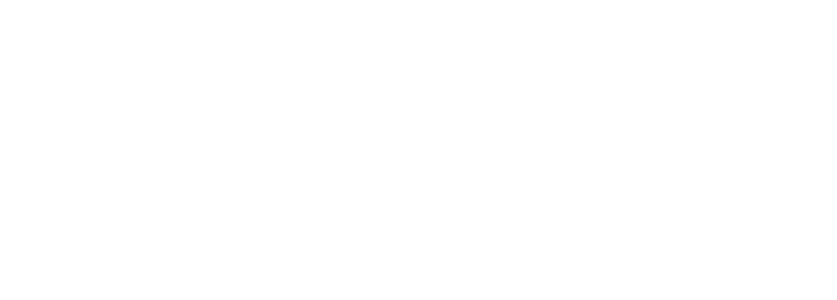
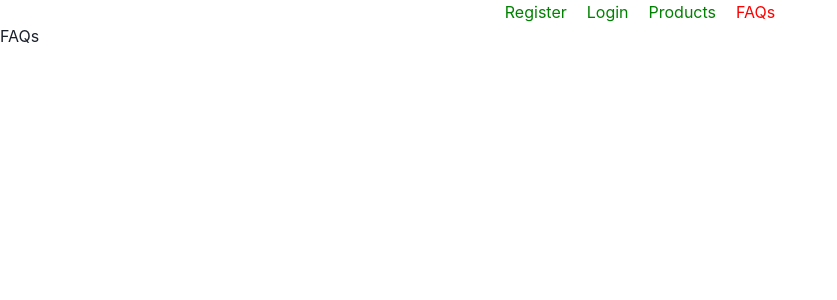
Before and after one commit to Maurice-Jah/form-react, a React (Vite) app: page /faqs in a window 1280 px wide. Before the commit this address had no page. Shown: the top 300 px of the page, without its empty margins (0-837 px from the left). Built offline with nearby package versions, Linux system fonts and the light colour scheme.

Commit message:
create more pages and import Nav page

```diff
--- a/src/App.jsx
+++ b/src/App.jsx
@@ -1,12 +1,16 @@
 import Register from "./Register";
 import Login from "./Login";
+import Product from "./Product";
+import FAQs from "./FAQs";
 import { Routes, Route } from "react-router-dom";
 
 function App() {
   return (
     <Routes>
-      <Route path={"/"} element={<Register />}></Route>
-      <Route path={"/login"} element={<Login />}></Route>
+      <Route path={"/"} element={<Register />} />
+      <Route path={"/login"} element={<Login />} />
+      <Route path={"/products"} element={<Product />} />
+      <Route path={"/faqs"} element={<FAQs />} />
     </Routes>
   );
 }
--- /dev/null
+++ b/src/FAQs.jsx
@@ -0,0 +1,13 @@
+import React from "react";
+import Nav from "./Nav";
+
+const FAQs = () => {
+  return (
+    <div>
+      <Nav />
+      FAQs
+    </div>
+  );
+};
+
+export default FAQs;
--- a/src/Login.jsx
+++ b/src/Login.jsx
@@ -17,6 +17,7 @@ import {
 
 import { ViewIcon, ViewOffIcon } from "@chakra-ui/icons";
 import logo from "./assets/register.svg";
+import Nav from "./Nav";
 
 const Login = () => {
   const [show, showPassword] = useState(false);
@@ -65,6 +66,8 @@ const Login = () => {
           width={{ base: "80%" }}
           mx="3rem"
         >
+          <Nav />
+
           <HStack>
             <Link to={"/"}>Register</Link>
           </HStack>
--- /dev/null
+++ b/src/Nav.jsx
@@ -0,0 +1,47 @@
+import React from "react";
+import { Flex } from "@chakra-ui/react";
+import { NavLink, useLocation } from "react-router-dom";
+
+const Nav = () => {
+  const location = useLocation();
+  console.log(location);
+
+  return (
+    <Flex width={"100%"} gap={5} justifyContent={"center"}>
+      <NavLink
+        style={({ isActive }) =>
+          isActive ? { color: "red" } : { color: "green" }
+        }
+        to={"/"}
+      >
+        Register
+      </NavLink>
+      <NavLink
+        to={"/login"}
+        style={({ isActive }) =>
+          isActive ? { color: "red" } : { color: "green" }
+        }
+      >
+        Login
+      </NavLink>
+      <NavLink
+        to={"/products"}
+        style={({ isActive }) =>
+          isActive ? { color: "red" } : { color: "green" }
+        }
+      >
+        Products
+      </NavLink>
+      <NavLink
+        to={"/faqs"}
+        style={({ isActive }) =>
+          isActive ? { color: "red" } : { color: "green" }
+        }
+      >
+        FAQs
+      </NavLink>
+    </Flex>
+  );
+};
+
+export default Nav;
--- /dev/null
+++ b/src/Product.jsx
@@ -0,0 +1,13 @@
+import React from "react";
+import Nav from "./Nav";
+
+const Product = () => {
+  return (
+    <div>
+      <Nav />
+      Products
+    </div>
+  );
+};
+
+export default Product;
--- a/src/Register.jsx
+++ b/src/Register.jsx
@@ -22,6 +22,7 @@ import {
 import { ViewIcon, ViewOffIcon } from "@chakra-ui/icons";
 
 import logo from "./assets/register.svg";
+import Nav from "./Nav";
 
 const Register = () => {
   // HOOKS ===to navigate btween pages===to help in passing logic
@@ -83,6 +84,8 @@ const Register = () => {
           width={{ base: "80%" }}
           mx="3rem"
         >
+          <Nav />
+
           <HStack>
             <Link to={"/login"}> Login </Link>
           </HStack>
```
